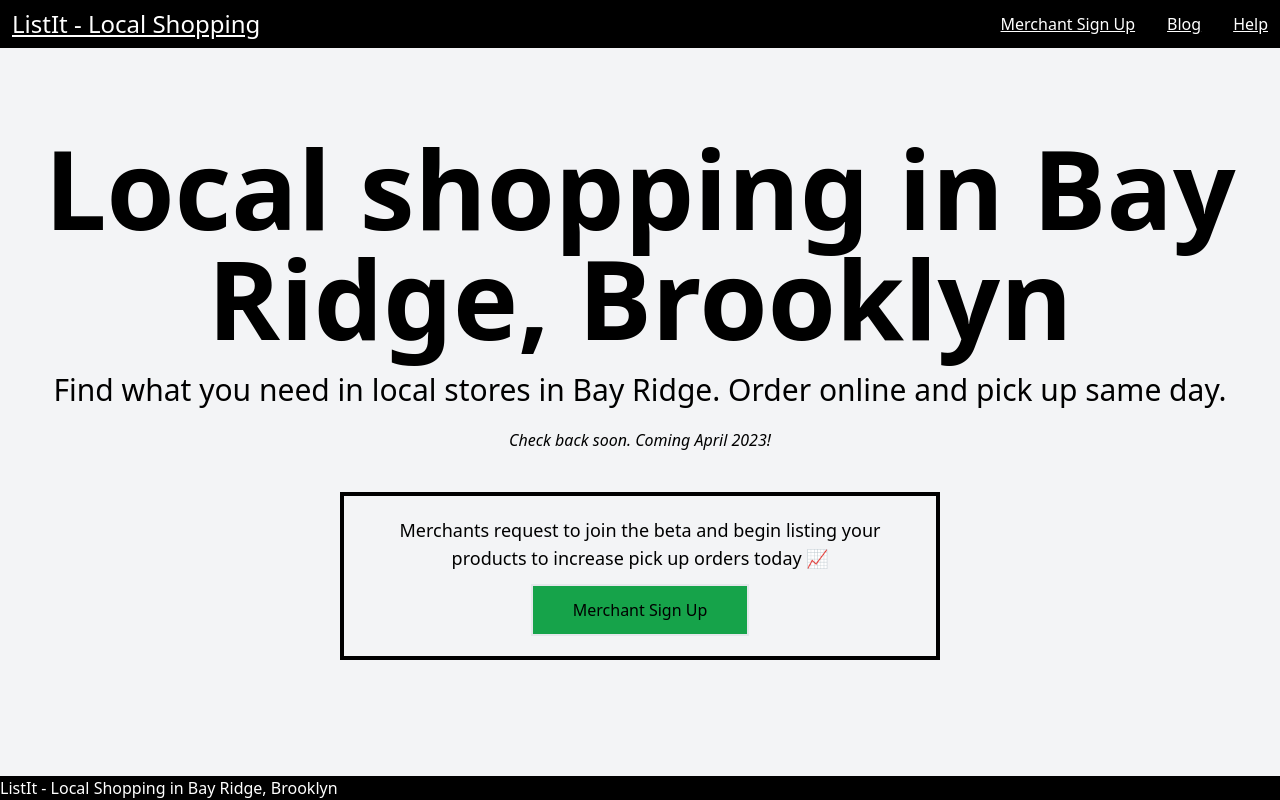
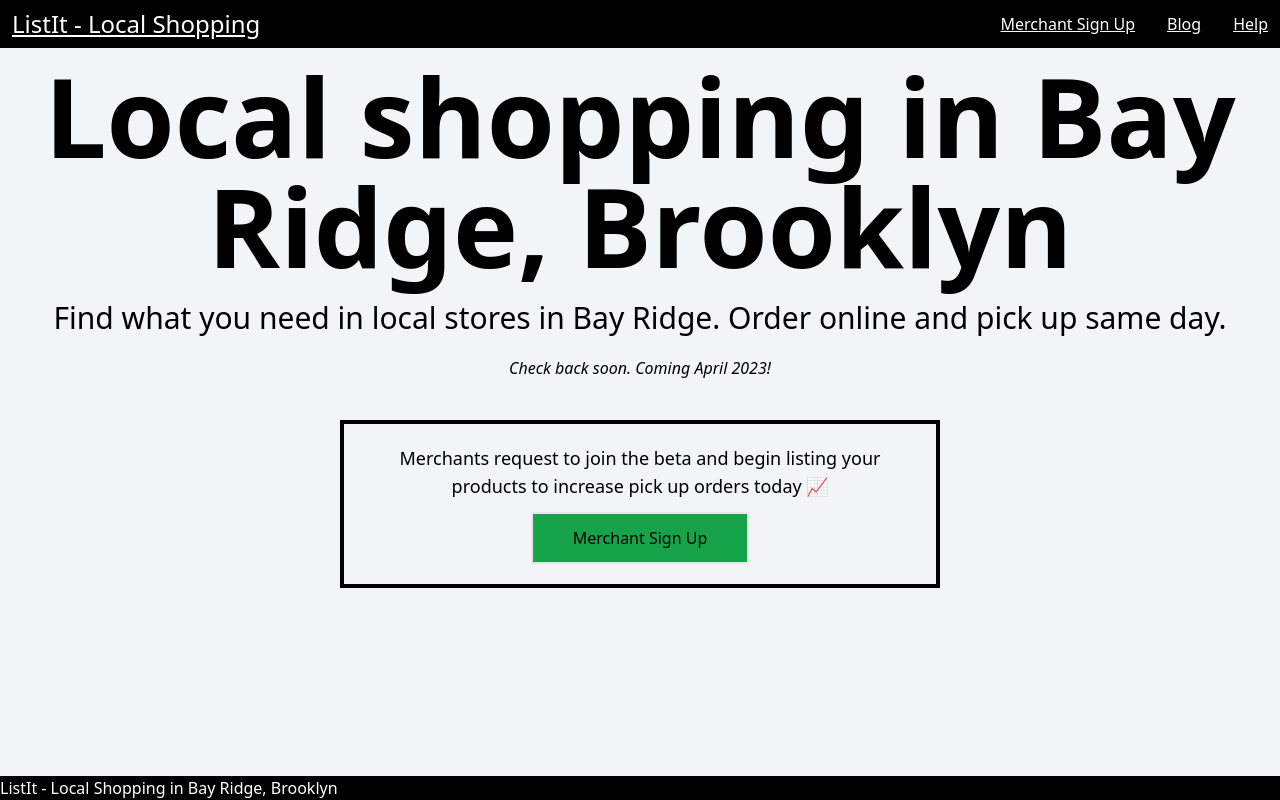
Before and after one commit to jwhubert91/listit-webapp, a Next.js app: page / in a window 1280 px wide. Built offline with nearby package versions, Linux system fonts and the light colour scheme.

Commit message:
add flexy styling

```diff
--- a/components/blogArticle.tsx
+++ b/components/blogArticle.tsx
@@ -13,7 +13,7 @@
   const router = useRouter()
 
   return (
-    <div className="blog__container">
+    <div className="blog__container mx-auto">
       <div className="mb-5">
         <button onClick={() => router.back()} className="flex items-center">
           <IoIosArrowRoundBack className="text-3xl text-black" />
--- a/components/blogCard.tsx
+++ b/components/blogCard.tsx
@@ -1,6 +1,5 @@
 import React from "react"
 import Link from "next/link"
-import Image from "next/image"
 
 interface BlogCardProps {
   slug: string
--- a/components/layout.tsx
+++ b/components/layout.tsx
@@ -16,7 +16,7 @@
       <SEOHead headData={headData} />
       <div className="min-h-screen flex flex-col bg-gray-100">
         <Header />
-        <main className="flex-1 px-5 flex flex-col justify-center mx-auto w-full pt-3 pb-11 layout__container">
+        <main className="flex-1 px-5 flex flex-col items-center mx-auto w-full pt-3 pb-11 layout__container">
           {children}
         </main>
         <Footer />
--- a/pages/blog/day-29.tsx
+++ b/pages/blog/day-29.tsx
@@ -14,7 +14,6 @@
     pageDescription: "A quick check-in on the ListIt website homepage",
     openGraphImageUrl: "",
   }
-  const router = useRouter()
   return (
     <Layout headData={headData}>
       <BlogArticle
--- a/pages/index.tsx
+++ b/pages/index.tsx
@@ -13,7 +13,7 @@
   }
   return (
     <Layout className="layout__container" headData={pageHead}>
-      <div className="text-center">
+      <div className="text-center flex flex-col items-center">
         <h1 className="text__headerMassive mb-5">
           Local shopping in Bay Ridge, Brooklyn
         </h1>
@@ -29,7 +29,7 @@
             Merchants request to join the beta and begin listing your products
             to increase pick up orders today 📈
           </p>
-          <div className="flex items-center">
+          <div className="flex justify-center">
             <button className="py-3 px-10 bg-green-600 hover:bg-green-500 border-2 mx-auto">
               Merchant Sign Up
             </button>
```
